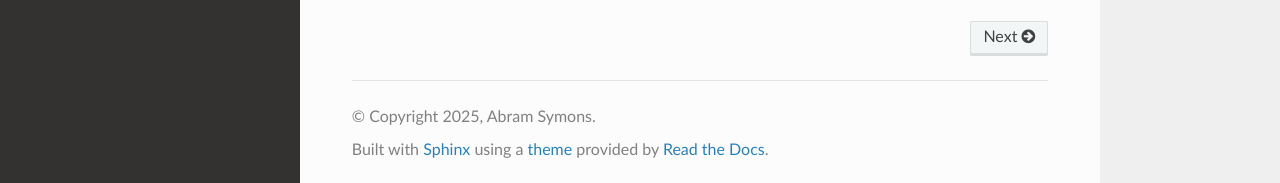
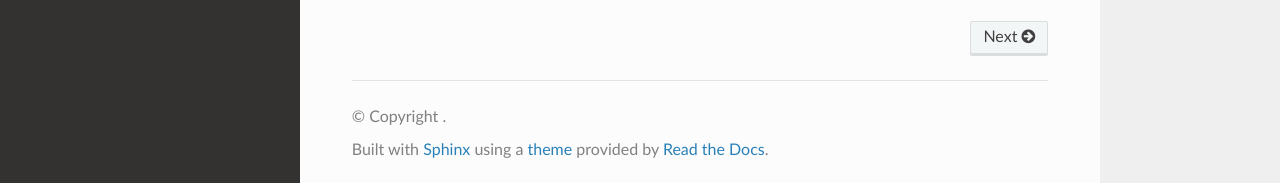
Before and after one commit to zellular-xyz/eigensdk-python, a Sphinx documentation site: the page built from docs/source/index.rst, in a window 1280 px wide and 900 px high, scrolled down 1086 px. Shown: the part 714-897 px from the top of the window. Built offline with Sphinx 7.4.7 and the Read the Docs theme 3.1.0, drawn with Linux system fonts in a browser that asks for light colours; some of the changed lines change nothing that is shown.

Commit message:
clean conf.py

```diff
--- a/docs/source/conf.py
+++ b/docs/source/conf.py
@@ -1,40 +1,13 @@
-# Configuration file for the Sphinx documentation builder.
-
-# -- Project information
-
 project = "EigenSDK Python"
-copyright = "2025, Abram Symons"
 author = "Abram Symons"
-
 release = "0.1.0"
-version = "0.1.0"
-
-# -- General configuration
 
 extensions = [
     "sphinx.ext.autodoc",
-    "sphinx.ext.intersphinx",
     "sphinx.ext.napoleon",
-    "sphinx.ext.viewcode",
     "sphinx_autodoc_typehints",
 ]
 
-intersphinx_mapping = {
-    "python": ("https://docs.python.org/3/", None),
-    "sphinx": ("https://www.sphinx-doc.org/en/master/", None),
-}
-intersphinx_disabled_domains = ["std"]
-
 autodoc_typehints = "description"
-
-# templates_path = ["_templates"]
-
-# -- Options for HTML output
-
 html_theme = "sphinx_rtd_theme"
-
-# -- Options for EPUB output
-
-# epub_show_urls = "footnote"
 napoleon_google_docstring = True
-napoleon_numpy_docstring = False
```
